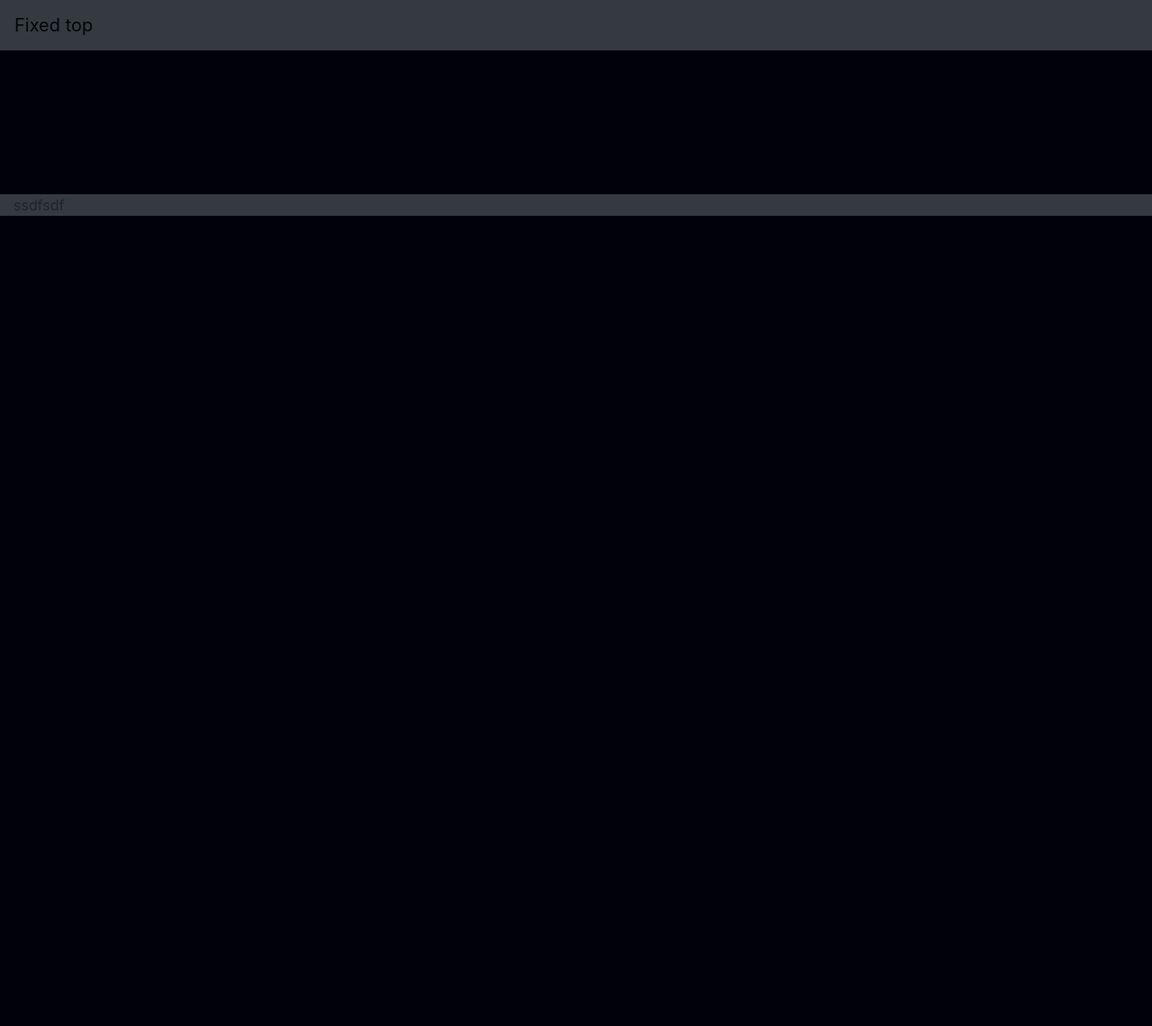
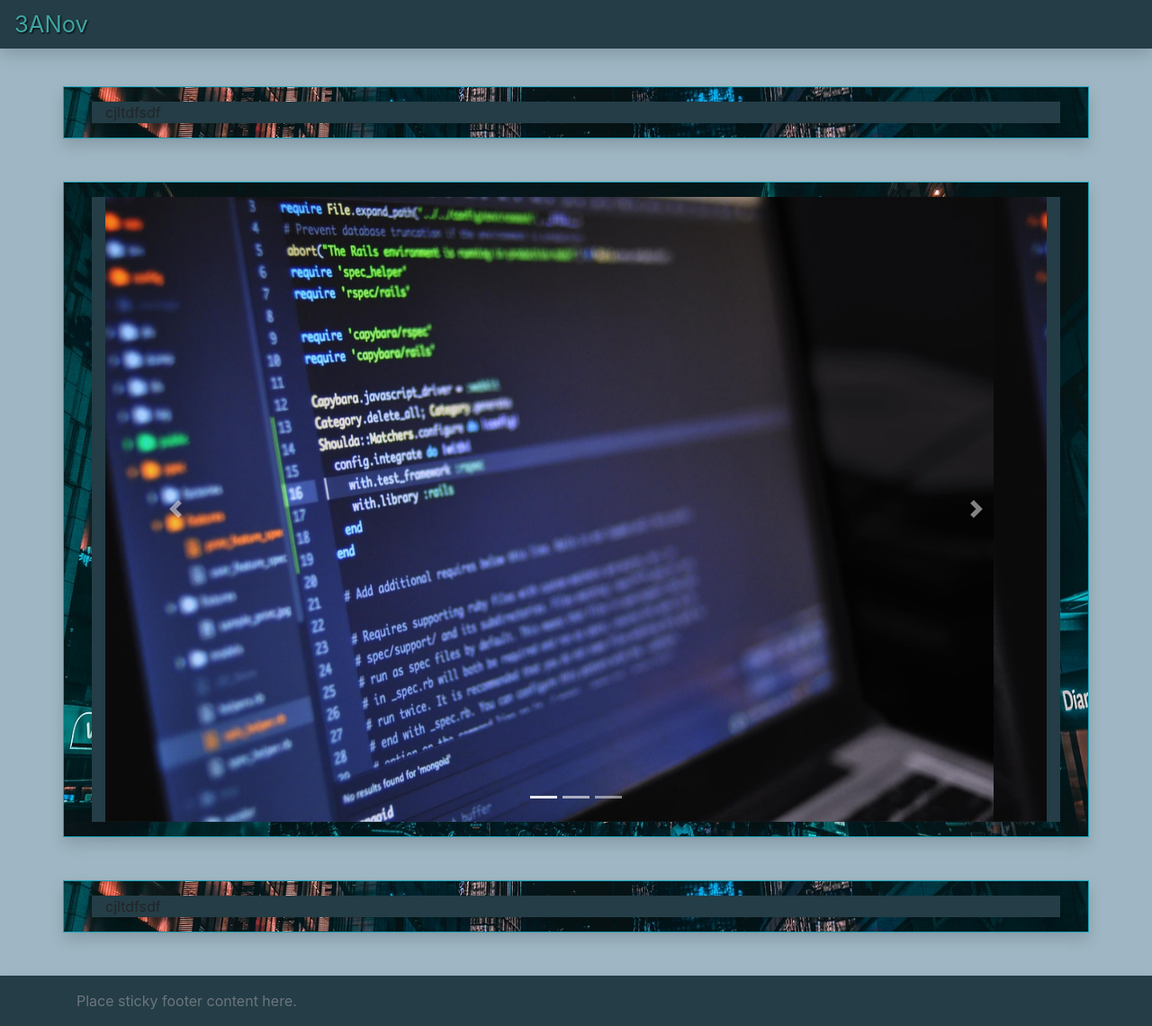
Before and after one commit to 3ANov/3ANov.github.io, a plain HTML site: page index.html in a window 1280 px wide. Shown: the whole page at 90% size. Before the commit the page ends 800 px from the top, so only its background shows below. Drawn offline with nearby package versions, Linux system fonts and the light colour scheme.

Commit message:
Редатирую потихоньку

```diff
--- a/index.html
+++ b/index.html
@@ -1,7 +1,7 @@
 <!DOCTYPE html>
-<html>
+<html class="h-100">
 <head>
-	<meta name="viewport" content="width=device-width, initial-scale=1, maximum-scale=1">
+	<meta name="viewport" content="width=device-width, initial-scale=1, shrink-to-fit=no">
 	<title>3ANov Page</title>
 	<!-- CSS only -->
 	<link rel="stylesheet" href="https://stackpath.bootstrapcdn.com/bootstrap/4.5.2/css/bootstrap.min.css" integrity="sha384-JcKb8q3iqJ61gNV9KGb8thSsNjpSL0n8PARn9HuZOnIxN0hoP+VmmDGMN5t9UJ0Z" crossorigin="anonymous">
@@ -12,32 +12,75 @@
 	<script src="https://stackpath.bootstrapcdn.com/bootstrap/4.5.2/js/bootstrap.min.js" integrity="sha384-B4gt1jrGC7Jh4AgTPSdUtOBvfO8shuf57BaghqFfPlYxofvL8/KUEfYiJOMMV+rV" crossorigin="anonymous"></script>
 	<link rel="stylesheet" href="style.css">
 </head>
-<body>
-	<div class="container-fluid">
+<body class="d-flex flex-column h-100">
+
 	<header>
-		<nav class="navbar fixed-top navbar-light bg-dark">
-			<a class="navbar-brand" href="#">Fixed top</a>
+		<nav class="navbar fixed-top bg_darkslategray shadow">
+			<span class="logo">3ANov</span>
 		</nav>
 	</header>
-		<content class="container">
+
+
+	<main role="main" class="flex-shrink-0 mt-5">
+		<div class="container">
 			<div class="row mt-5">
-					<div class="col">
+				<div class="col-sm cyberpunk_container shadow  border-info border">
+					<div class="row m-3">
+						<div class="col-sm bg_darkslategray shadow">
+							cjltdfsdf
+						</div>
+					</div>
 				</div>
 			</div>
 			<div class="row mt-5">
-					<div class="col">
+				<div class="col-sm cyberpunk_container shadow border-info border">
+					<div class="row m-3">
+						<div class="col-sm bg_darkslategray shadow">
+							<div id="carouselExampleIndicators" class="carousel slide" data-ride="carousel">
+								<ol class="carousel-indicators">
+									<li data-target="#carouselExampleIndicators" data-slide-to="0" class="active"></li>
+									<li data-target="#carouselExampleIndicators" data-slide-to="1"></li>
+									<li data-target="#carouselExampleIndicators" data-slide-to="2"></li>
+								</ol>
+								<div class="carousel-inner">
+									<div class="carousel-item active">
+										<img class="d-block w-100" src="media/photo_1.jpg" alt="Первый слайд">
+									</div>
+									<div class="carousel-item">
+										<img class="d-block w-100" src="media/photo_1.jpg" alt="Второй слайд">
+									</div>
+									<div class="carousel-item">
+										<img class="d-block w-100" src="media/photo_1.jpg" alt="Третий слайд">
 									</div>
 								</div>
-				<div class="row mt-5">
-					<div class="col">
+								<a class="carousel-control-prev" href="#carouselExampleIndicators" role="button" data-slide="prev">
+									<span class="carousel-control-prev-icon" aria-hidden="true"></span>
+									<span class="sr-only">Previous</span>
+								</a>
+								<a class="carousel-control-next" href="#carouselExampleIndicators" role="button" data-slide="next">
+									<span class="carousel-control-next-icon" aria-hidden="true"></span>
+									<span class="sr-only">Next</span>
+								</a>
 							</div>
 						</div>
-				<div class="row mt-5">
-					<div class="col-sm bg-dark">
-						ssdfsdf
 					</div>
 				</div>
-		</content>
 			</div>
+			<div class="row my-5">
+				<div class="col-sm cyberpunk_container shadow border-info border">
+					<div class="row m-3">
+						<div class="col-sm bg_darkslategray shadow">
+							cjltdfsdf
+						</div>
+					</div>
+				</div>
+			</div>
+		</main>
+		<footer class="footer mt-auto py-3 bg_darkslategray shadow">
+			<div class="container">
+				<span class="text-muted">Place sticky footer content here.</span>
+			</div>
+		</footer>
+
 	</body>
 	</html>
--- a/style.css
+++ b/style.css
@@ -1,5 +1,20 @@
 body {
 
-	background-color: #01010c
+	background-color: #9fb7c4;
 
 }
+.bg_darkslategray {
+	background-color: #243d46;
+}
+
+.cyberpunk_container {
+	background-image: url('media/cyberpunk.jpg');
+	background-repeat: no-repeat;
+	background-position: center;
+	background-size: cover;
+}
+.logo {
+	text-shadow: 1px 1px 2px black;
+	font-size: 1.6em;
+	color: #3ea6a4;
+}
```
Also changed, not shown: media/cyberpunk.jpg (added), media/photo_1.jpg (added). Lines whose indentation alone changed are shown as unchanged.
